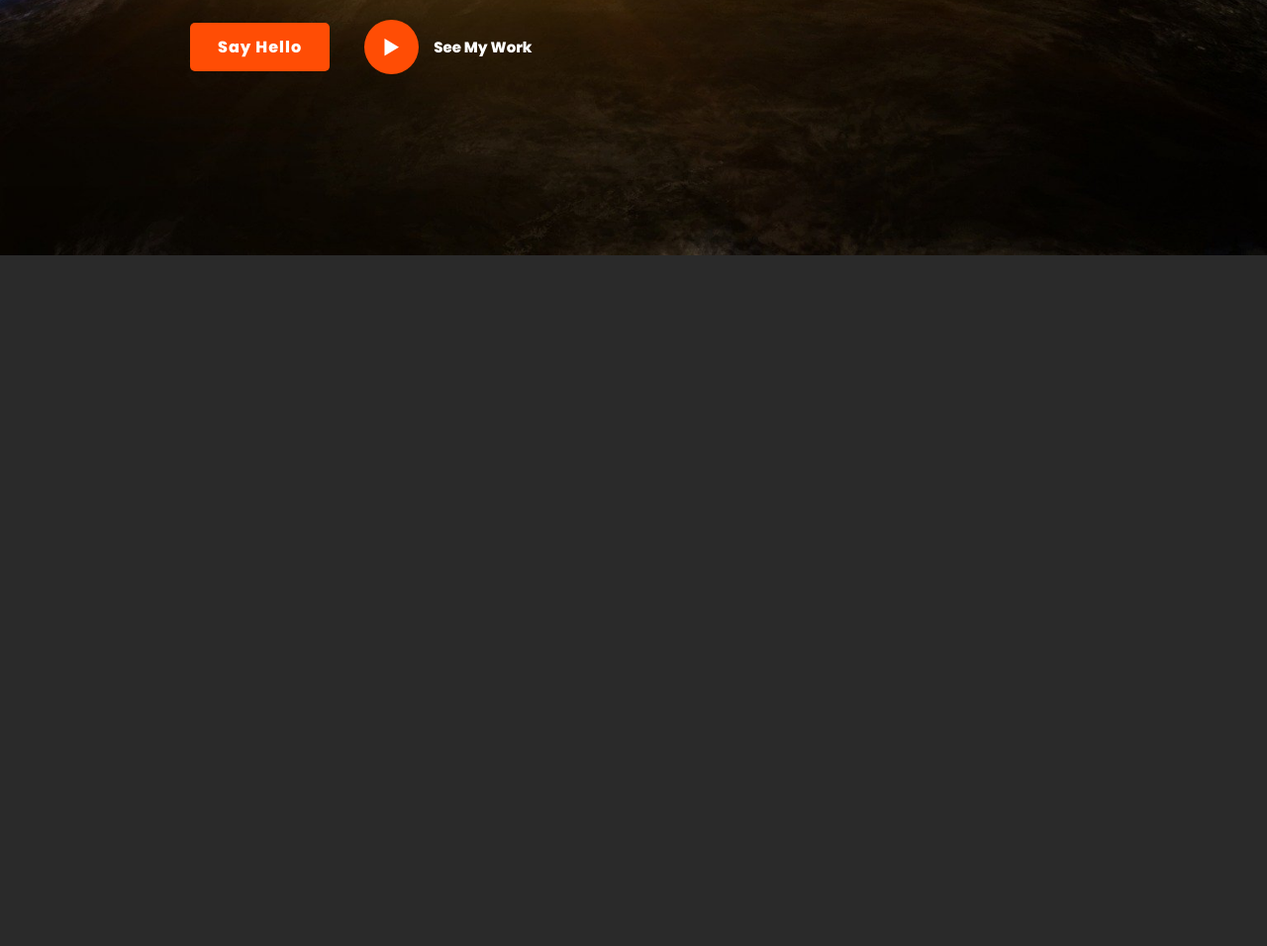
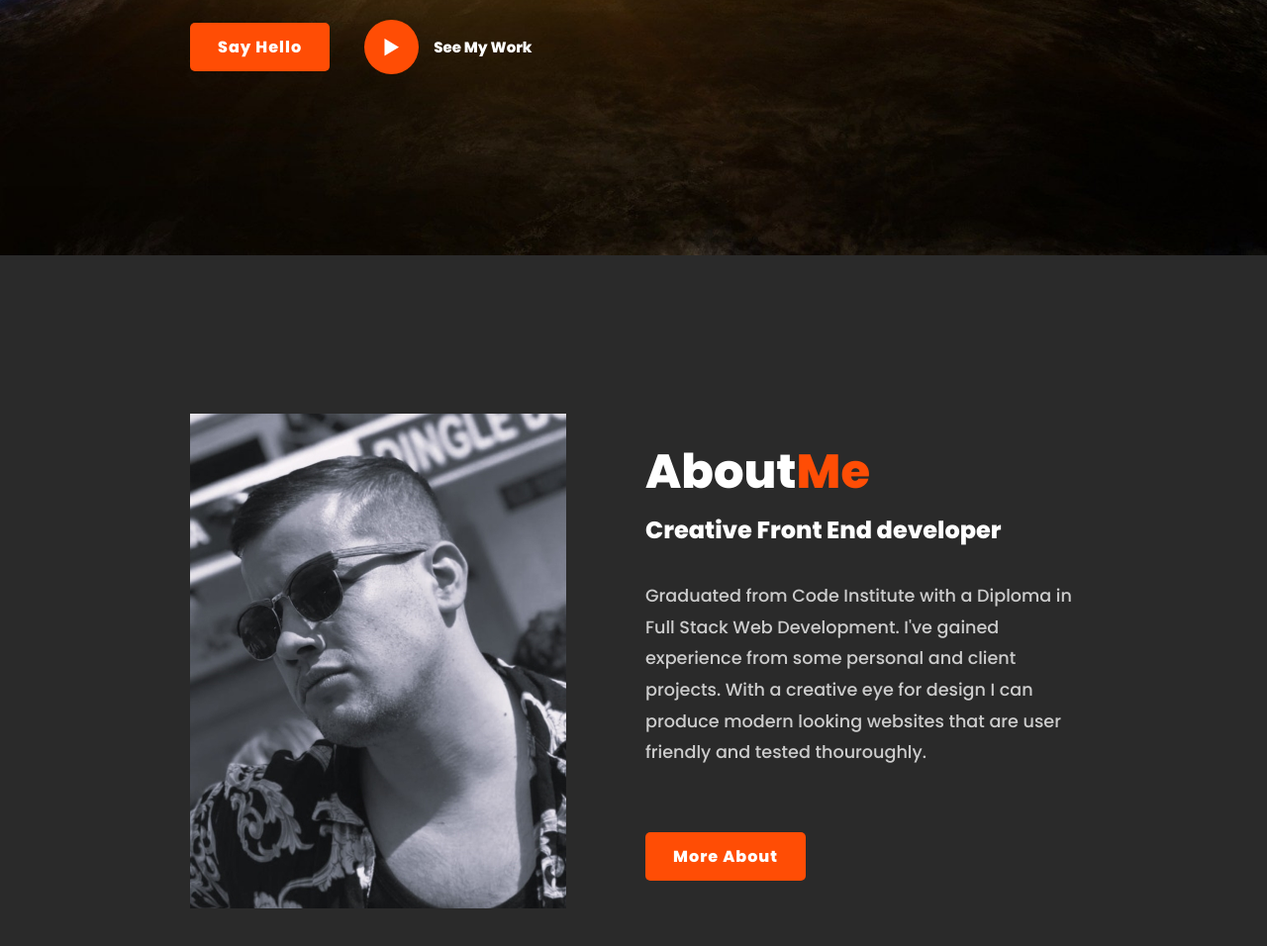
Before and after one commit to Ianokane1/CV, a plain HTML site: page index.html in a window 1280 px wide. Shown: the part 542-1498 px from the top of the page at 99% size. Before the commit the page ends 800 px from the top, so only its background shows below. Drawn offline with nearby package versions, Linux system fonts and the light colour scheme.

Commit message:
Completed about section

```diff
--- a/css/style.css
+++ b/css/style.css
@@ -169,3 +169,40 @@ section{
 .btn2 span i:hover{
     transform: scale(1.1) translateY(5px);
 }
+
+header.sticky{
+    background: var(--bg-color);
+    border-bottom: 1px solid #ffffff1a;
+    padding: 12px 15%;
+}
+
+.about{
+    display: grid;
+    grid-template-columns: repeat(2, 1fr);
+    align-items: center;
+    gap: 1.5rem;
+}
+.about-img{
+    max-width: 530px;
+    height: auto;
+    width: 100%;
+    border-radius: 8px;
+}
+.about-text h2{
+    font-size: var(--h2-font);
+    line-height: 1;
+}
+.about-text h4{
+    font-size: 24px;
+    font-weight: 600;
+    color: var(--text-color);
+    line-height: 1.7;
+    margin: 15px 0 30px;
+}
+.about-text p{
+    color: var(--second-color);
+    font-size: var(--p-font);
+    line-height: 1.8;
+    margin-bottom: 4rem;
+
+}
--- a/index.html
+++ b/index.html
@@ -46,6 +46,24 @@
     </div>
   </div>
 </section>
+<!---home section design-->
+
+<section class="about" id="about">
+  <div class="about-img">
+    <img src="../images/about.jpg">
+  </div>
+  <div class="about-text">
+    <h2>About<span>Me</span></h2>
+    <h4>Creative Front End developer</h4>
+    <p>Graduated from Code Institute with a Diploma in Full Stack Web Development.
+      I've gained experience from some personal and client projects.
+      With a creative eye for design I can produce modern looking websites that are user friendly and tested
+      thouroughly.
+    </p>
+    <a href="#" class="btn">More About</a>
+  </div>
+
+</section>
 
 
     <!---custom js link-->
--- a/js/script.js
+++ b/js/script.js
@@ -0,0 +1,4 @@
+const header = document.querySelector("header");
+window.addEventListener ("scroll", function() {
+    header.classList.toggle ("sticky, window.scrollY > 100");
+});
```
Also changed, not shown: images/about.jpg (added).
